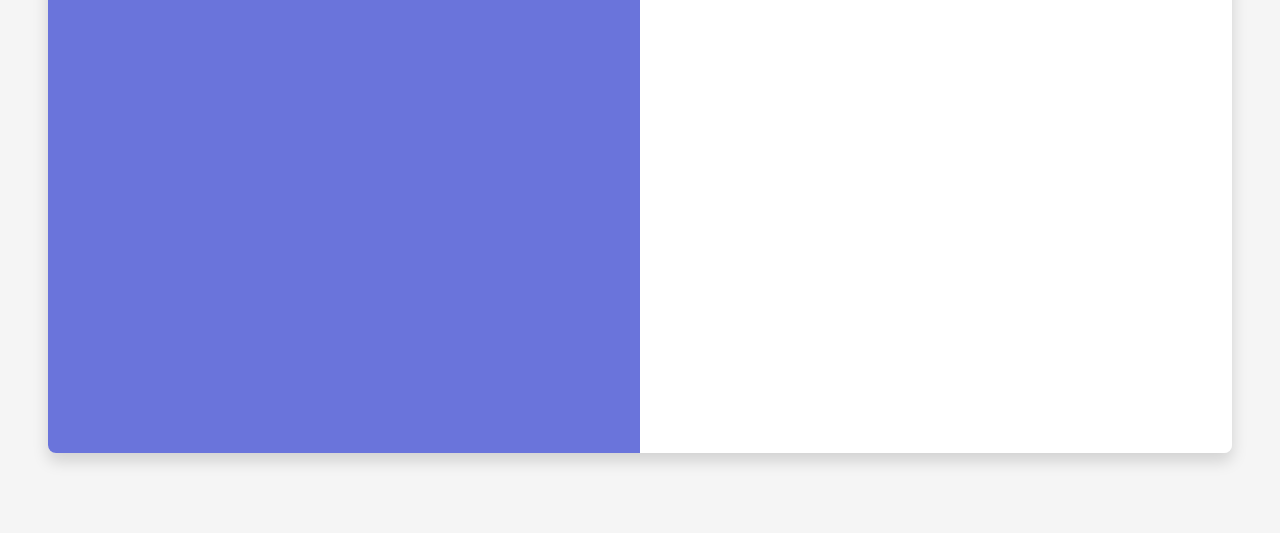
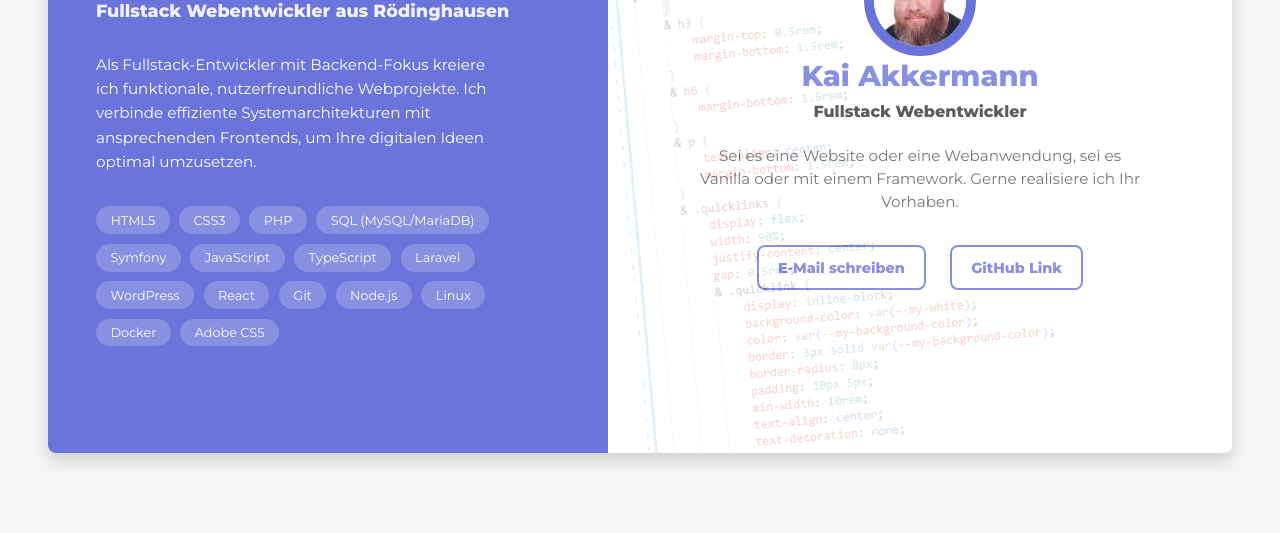
Before and after one commit to Kighlander1975/DBE_exercise_business_card_v2, a plain HTML site: page index.html in a window 1280 px wide. Shown: the part 267-800 px from the top of the page. Drawn offline with Linux system fonts and the light colour scheme.

Commit message:
Finished the project

```diff
--- a/index.html
+++ b/index.html
@@ -6,6 +6,7 @@
         <title>Meine Webseite</title>
         <link rel="stylesheet" href="ressources/css/base_settings.css" />
         <link rel="stylesheet" href="ressources/css/styles.css" />
+        <link rel="stylesheet" href="ressources/css/content.css" />
     </head>
     <body>
         <div class="container">
@@ -14,11 +15,61 @@
                 <div class="card card-secondary">
                     <div class="card-content">
                         <!-- Linker Teil (im Desktop) / Unterer Teil (im mobilen Layout) -->
+                        <h1>Hallo, ich bin<br>Kai Akkermann</h1>
+                        <h6>Fullstack Webentwickler aus Rödinghausen</h6>
+                        <p class="intro-text">
+                            Als Fullstack-Entwickler mit Backend-Fokus kreiere
+                            ich funktionale, nutzerfreundliche Webprojekte. Ich
+                            verbinde effiziente Systemarchitekturen mit
+                            ansprechenden Frontends, um Ihre digitalen Ideen
+                            optimal umzusetzen.
+                        </p>
+                        <ul class="tag-list">
+                            <li>HTML5</li>
+                            <li>CSS3</li>
+                            <li>PHP</li>
+                            <li>SQL (MySQL/MariaDB)</li>
+                            <li>Symfony</li>
+                            <li>JavaScript</li>
+                            <li>TypeScript</li>
+                            <li>Laravel</li>
+                            <li>WordPress</li>
+                            <li>React</li>
+                            <li>Git</li>
+                            <li>Node.js</li>
+                            <li>Linux</li>
+                            <li>Docker</li>
+                            <li>Adobe CS5</li>
+                        </ul>
                     </div>
                 </div>
                 <div class="card card-primary">
                     <div class="card-content">
-                        <!-- Rechter Teil (im Desktop) / Oberer Teil (im mobilen Layout) -->
+                        <img
+                            src="ressources/images/kighlander_picture.jpg"
+                            alt="Profilbild von Kai Akkermann"
+                        />
+                    </div>
+                    <h3>Kai Akkermann</h3>
+                    <h6>Fullstack Webentwickler</h6>
+                    <p>
+                        Sei es eine Website oder eine Webanwendung, sei es
+                        Vanilla oder mit einem Framework. Gerne realisiere ich
+                        Ihr Vorhaben.
+                    </p>
+                    <div class="quicklinks">
+                        <a
+                            class="quicklink"
+                            href="mailto:kai.akkermann@kighlander.de"
+                            target="_blank"
+                            >E-Mail schreiben</a
+                        >
+                        <a
+                            class="quicklink"
+                            href="https://github.com/Kighlander1975"
+                            target="_blank"
+                            >GitHub Link</a
+                        >
                     </div>
                 </div>
             </div>
--- a/ressources/css/base_settings.css
+++ b/ressources/css/base_settings.css
@@ -1,6 +1,6 @@
 /* Root variables - global settings */
 :root {
-    /* Font weights that can be used as classes */
+    /* Font weights */
     --font-weight-light: 300;
     --font-weight-normal: 400;
     --font-weight-bold: 800;
@@ -10,10 +10,12 @@
     font-size: 14px;
 
     /* Color definitions */
-    /* Text colors */
     --my-white: #fff;
     --my-black: #000;
     --my-gray: #5d5d5d;
+    --my-dark-gray: #333333;
+    --my-medium-gray: #555555;
+    --my-light-gray: #f5f5f5;
 
     /* Standard colors */
     --my-background-color: #6a74db;
@@ -23,6 +25,10 @@
     /* Transparent colors */
     --my-strong-transparent: rgba(255, 255, 255, 0.16);
     --my-light-transparent: rgba(255, 255, 255, 0.45);
+    --my-tag-background: rgba(255, 255, 255, 0.2);
+    --my-tag-shadow: rgba(255, 255, 255, 0.5);
+    --my-card-shadow: rgba(0, 0, 0, 0.1);
+    --my-cards-shadow: rgba(0, 0, 0, 0.15);
 }
 
 /* Reset and box model */
@@ -66,35 +72,18 @@
 }
 
 /* Typography base styles */
-b,
-strong {
+b, strong {
     font-weight: var(--font-weight-bold);
 }
 
 /* Font weight utility classes */
-.light {
-    font-weight: var(--font-weight-light);
-}
+.light { font-weight: var(--font-weight-light); }
+.normal { font-weight: var(--font-weight-normal); }
+.bold { font-weight: var(--font-weight-bold); }
+.bolder { font-weight: var(--font-weight-bolder); }
 
-.normal {
-    font-weight: var(--font-weight-normal);
-}
-
-.bold {
-    font-weight: var(--font-weight-bold);
-}
-
-.bolder {
-    font-weight: var(--font-weight-bolder);
-}
-
-/* Heading styles - mobile first with smaller sizes */
-h1,
-h2,
-h3,
-h4,
-h5,
-h6 {
+/* Heading styles - mobile first */
+h1, h2, h3, h4, h5, h6 {
     margin-bottom: 0.5em;
     font-weight: var(--font-weight-bold);
     line-height: 1.2;
@@ -104,40 +93,24 @@ h1 {
     font-size: 1.8rem;
     font-weight: var(--font-weight-bolder);
 }
-
-h2 {
-    font-size: 1.5rem;
-}
-
-h3 {
-    font-size: 1.3rem;
-}
-
-h4 {
-    font-size: 1.2rem;
-}
-
-h5 {
-    font-size: 1.1rem;
-}
-
-h6 {
-    font-size: 1rem;
-}
+h2 { font-size: 1.5rem; }
+h3 { font-size: 1.3rem; }
+h4 { font-size: 1.2rem; }
+h5 { font-size: 1.1rem; }
+h6 { font-size: 1rem; }
 
 /* Layout structure */
-html,
-body {
+html, body {
     height: 100%;
-    overflow-x: hidden; /* Allow vertical scrolling but prevent horizontal */
+    overflow-x: hidden;
     overflow-y: auto;
 }
 
 body {
     font-family: "Montserrat", sans-serif;
     font-weight: var(--font-weight-normal);
-    background-color: #f5f5f5;
-    padding: 0.5rem; /* Add some padding for mobile */
+    background-color: var(--my-light-gray);
+    padding: 0.5rem;
 }
 
 /* Images should be responsive by default */
@@ -148,63 +121,25 @@ img {
 
 /* Tablet breakpoint */
 @media (min-width: 481px) {
-    :root {
-        font-size: 15px; /* Increase base font size for tablets */
-    }
+    :root { font-size: 15px; }
 
-    h1 {
-        font-size: 2rem;
-    }
+    h1 { font-size: 2rem; }
+    h2 { font-size: 1.7rem; }
+    h3 { font-size: 1.5rem; }
+    h4 { font-size: 1.3rem; }
 
-    h2 {
-        font-size: 1.7rem;
-    }
-
-    h3 {
-        font-size: 1.5rem;
-    }
-
-    h4 {
-        font-size: 1.3rem;
-    }
-
-    body {
-        padding: 0.75rem;
-    }
+    body { padding: 0.75rem; }
 }
 
 /* Desktop breakpoint */
 @media (min-width: 926px) {
-    :root {
-        font-size: 16px; /* Full base font size for desktops */
-    }
+    :root { font-size: 16px; }
 
-    h1 {
-        font-size: 2.5rem;
-    }
+    h1 { font-size: 2.5rem; }
+    h2 { font-size: 2rem; }
+    h3 { font-size: 1.75rem; }
+    h4 { font-size: 1.5rem; }
+    h5 { font-size: 1.25rem; }
 
-    h2 {
-        font-size: 2rem;
-    }
-
-    h3 {
-        font-size: 1.75rem;
-    }
-
-    h4 {
-        font-size: 1.5rem;
-    }
-
-    h5 {
-        font-size: 1.25rem;
-    }
-
-    body {
-        padding: 1rem;
-    }
+    body { padding: 1rem; }
 }
-
-/* Specific desktop breakpoint for our layout (1024px) */
-@media (min-width: 1024px) {
-    /* No specific base settings needed at this breakpoint - layout handled in styles.css */
-}
--- /dev/null
+++ b/ressources/css/content.css
@@ -0,0 +1,324 @@
+/* Card content styling */
+
+/* Common styles for both cards */
+.card-content {
+  display: flex;
+  flex-direction: column;
+  margin: 0;
+  padding: 0;
+}
+
+/* Left (blue) card */
+.card-secondary .card-content {
+  align-items: center;
+  justify-content: center;
+  text-align: center;
+}
+
+/* Typography for left card */
+.card-secondary h1 {
+  font-size: 1.7rem;
+  font-weight: 700;
+  margin-bottom: 1rem;
+  line-height: 1.2;
+  text-align: center;
+  width: 100%;
+  max-width: 90%;
+  word-wrap: break-word;
+  hyphens: auto;
+  padding: 0 0.5rem;
+}
+
+.card-secondary h6 {
+  font-size: 1rem;
+  font-weight: 700;
+  margin-bottom: 1.2rem;
+  opacity: 0.9;
+  text-align: center;
+  width: 100%;
+}
+
+.card-secondary .intro-text {
+  font-size: 0.85rem;
+  line-height: 1.5;
+  margin-bottom: 2rem;
+  max-width: 90%;
+  text-align: center;
+  width: 100%;
+}
+
+/* Tag list - Mobile */
+.card-secondary .tag-list {
+  display: flex;
+  flex-wrap: wrap;
+  gap: 0.5rem;
+  justify-content: flex-start;
+  list-style: none;
+  padding: 0;
+  margin: 0;
+  width: 90%;
+}
+
+/* Tag buttons - Mobile */
+.card-secondary .tag-list li {
+  background-color: var(--my-tag-background);
+  border-radius: 0.9rem;
+  color: var(--my-white);
+  font-size: 0.7rem;
+  padding: 0.3rem 0.7rem;
+  display: inline-block;
+  font-weight: 500;
+  transition: all 0.2s ease-in-out;
+  position: relative;
+}
+
+/* Hover effect for tags */
+.card-secondary .tag-list li:hover {
+  background-color: var(--my-white);
+  color: var(--my-black);
+  z-index: 1;
+  cursor: default;
+}
+
+/* Right (white) card - Mobile */
+.card-primary {
+  display: flex;
+  flex-direction: column;
+  align-items: center;
+  justify-content: center;
+  text-align: center;
+  padding: 2rem 1rem;
+}
+
+.card-primary .card-content {
+  width: 100%;
+  display: flex;
+  align-items: center;
+  justify-content: center;
+  margin: 0;
+  padding: 0;
+  height: auto;
+}
+
+/* Profile image - circular with border */
+.card-primary img {
+  width: 40%;
+  max-width: 200px; /* Maximum size to prevent overflow */
+  aspect-ratio: 1/1;
+  border-radius: 50%;
+  border: 10px solid var(--my-background-color);
+  object-fit: cover;
+  object-position: center 15%;
+  margin: 0;
+  display: block;
+}
+
+/* Typography for right card */
+.card-primary h3 {
+  font-size: 1.5rem;
+  font-weight: 700;
+  margin-bottom: 0.5rem;
+  color: var(--my-background-color);
+  margin-top: 0.2rem;
+  padding-top: 0;
+}
+
+.card-primary h6 {
+  font-size: 0.9rem;
+  font-weight: 600;
+  margin-bottom: 1rem;
+  color: var(--my-dark-gray);
+}
+
+.card-primary p {
+  font-size: 0.85rem;
+  line-height: 1.5;
+  margin-bottom: 1.5rem;
+  max-width: 90%;
+  color: var(--my-medium-gray);
+}
+
+/* Quicklinks container */
+.quicklinks {
+  display: flex;
+  flex-direction: row;
+  gap: 1rem;
+  justify-content: center;
+  width: 100%;
+  margin-bottom: 2rem;
+}
+
+/* Quicklink buttons */
+.quicklink {
+  display: inline-block;
+  padding: 0.6rem 1rem;
+  border: 2px solid var(--my-background-color);
+  border-radius: 0.5rem;
+  color: var(--my-background-color);
+  font-size: 0.8rem;
+  font-weight: 600;
+  text-decoration: none;
+  transition: all 0.3s ease;
+  text-align: center;
+}
+
+.quicklink:hover {
+  background-color: var(--my-background-color);
+  color: var(--my-white);
+}
+
+/* iPhone SE and other small devices */
+@media (max-width: 375px) {
+  .card-secondary h1 {
+    font-size: 1.5rem;
+    padding: 0 0.7rem;
+    max-width: 95%;
+  }
+}
+
+/* Landscape mode for small devices */
+@media (max-width: 896px) and (orientation: landscape) {
+  .card-primary img {
+    width: 25%; /* Smaller image for landscape phones */
+    max-width: 120px;
+    border-width: 6px; /* Thinner border */
+  }
+
+  .card-primary h3 {
+    font-size: 1.3rem;
+    margin-top: 0.1rem;
+  }
+
+  .card-primary h6 {
+    font-size: 0.8rem;
+    margin-bottom: 0.5rem;
+  }
+
+  .card-primary p {
+    font-size: 0.8rem;
+    margin-bottom: 1rem;
+  }
+
+  .quicklinks {
+    gap: 0.8rem;
+    margin-bottom: 1rem;
+  }
+
+  .quicklink {
+    padding: 0.4rem 0.8rem;
+    font-size: 0.75rem;
+  }
+}
+
+/* Desktop layout */
+@media (min-width: 1024px) {
+  .card-secondary .card-content {
+    align-items: flex-start;
+    text-align: left;
+    justify-content: center;
+    padding-left: 3rem;
+  }
+
+  .card-secondary h1 {
+    font-size: 2.5rem;
+    text-align: left;
+    max-width: 100%;
+    padding: 0;
+    hyphens: manual;
+  }
+
+  .card-secondary h6 {
+    font-size: 1.1rem;
+    font-weight: 700;
+    margin-bottom: 2rem;
+    text-align: left;
+  }
+
+  .card-secondary .intro-text {
+    font-size: 0.95rem;
+    line-height: 1.6;
+    max-width: 80%;
+    text-align: left;
+  }
+
+  /* Tag list - Desktop */
+  .card-secondary .tag-list {
+    gap: 0.6rem;
+    width: 80%;
+    position: relative;
+  }
+
+  /* Tag buttons - Desktop */
+  .card-secondary .tag-list li {
+    border-radius: 1rem;
+    font-size: 0.8rem;
+    padding: 0.4rem 0.9rem;
+    transition: all 0.25s ease-out;
+    box-shadow: 0 0 0 rgba(255, 255, 255, 0);
+  }
+
+  /* Enhanced hover effect - Desktop */
+  .card-secondary .tag-list li:hover {
+    z-index: 10;
+    box-shadow: 0 0 10px var(--my-tag-shadow);
+    font-weight: 600;
+  }
+
+  /* Pseudo-element for hover effect */
+  .card-secondary .tag-list li::after {
+    content: "";
+    position: absolute;
+    top: 0;
+    left: 0;
+    right: 0;
+    bottom: 0;
+    background-color: transparent;
+    border-radius: inherit;
+    z-index: -1;
+    transition: transform 0.25s ease-out;
+    transform-origin: center;
+  }
+
+  .card-secondary .tag-list li:hover::after {
+    transform: scale(1.08);
+  }
+
+  /* Right card - Desktop */
+  .card-primary {
+    padding: 3rem 2rem;
+  }
+
+  .card-primary img {
+    width: 20%;
+    max-width: 220px; /* Maximum size for desktop */
+    margin-top: 3rem;
+    margin-bottom: 0;
+  }
+
+  .card-primary h3 {
+    font-size: 1.8rem;
+    margin-top: 0.2rem;
+  }
+
+  .card-primary h6 {
+    font-size: 1rem;
+    margin-bottom: 1.5rem;
+  }
+
+  .card-primary p {
+    font-size: 0.95rem;
+    max-width: 80%;
+    margin-bottom: 2rem;
+  }
+
+  /* Quicklinks - Desktop */
+  .quicklinks {
+    gap: 1.5rem;
+    margin-bottom: 3rem;
+  }
+
+  .quicklink {
+    padding: 0.7rem 1.2rem;
+    font-size: 0.9rem;
+  }
+}
--- a/ressources/css/styles.css
+++ b/ressources/css/styles.css
@@ -12,10 +12,10 @@
 /* Card styling for mobile */
 .card {
   border-radius: 8px;
-  box-shadow: 0 4px 8px rgba(0, 0, 0, 0.1);
+  box-shadow: 0 4px 8px var(--my-card-shadow);
   overflow: hidden;
-  margin-bottom: 2.5rem; /* Space between cards in mobile layout */
-  height: 80vh; /* Card height is 80% of viewport height in mobile layout */
+  margin-bottom: 2.5rem;
+  height: 80vh;
 }
 
 .card-content {
@@ -25,51 +25,124 @@
   flex-direction: column;
 }
 
-/* Primary card (top in mobile layout) - white */
+/* Primary card (white) - first in mobile layout */
 .card-primary {
   background-color: var(--my-white);
+  position: relative;
+  overflow: hidden;
+  order: 1;
 }
 
-/* Secondary card (bottom in mobile layout) - blue */
-.card-secondary {
-  background-color: #6a74db; /* The desired background color */
-  color: var(--my-white); /* White text for better contrast */
+/* Background image for primary card */
+.card-primary::before {
+  content: "";
+  position: absolute;
+  top: 0;
+  right: 0;
+  width: 100%;
+  height: 100%;
+  background-image: url("../images/background-rightcard.png");
+  background-size: cover;
+  background-position: center;
+  opacity: 0.2;
+  transform: rotate(-5deg) scale(1.2) translateX(10%);
+  z-index: 0;
+  pointer-events: none;
 }
 
-/* Desktop layout (from 1024px) */
-@media (min-width: 1024px) {
+/* Ensure content stays above the background */
+.card-primary .card-content {
+  position: relative;
+  z-index: 1;
+}
+
+/* Secondary card (blue) - second in mobile layout */
+.card-secondary {
+  background-color: var(--my-background-color);
+  color: var(--my-white);
+  order: 2;
+}
+
+/* Mobile layout requires flex container */
+.cards-wrapper {
+  display: flex;
+  flex-direction: column;
+  width: 100%;
+}
+
+/* Landscape mode for small devices (phones) */
+@media (max-width: 926px) and (orientation: landscape) {
+  .card {
+    height: 120vh; /* Increased height for better content display */
+  }
+
+  .card-content {
+    padding: 1rem; /* Reduced padding */
+  }
+
+  /* Adjust container for better fit */
   .container {
-    padding: 2rem; /* Padding from viewport edge */
-    height: calc(100vh - 4rem); /* Full height minus padding */
+    padding: 0.5rem;
+    height: auto;
+    min-height: 100vh;
+  }
+}
+
+/* Desktop layout - ONLY FOR LANDSCAPE ORIENTATION OR LARGE SCREENS */
+@media (min-width: 1024px) and (orientation: landscape), (min-width: 1200px) {
+  .container {
+    padding: 2rem;
+    height: calc(100vh - 4rem);
   }
 
   /* Wrapper for cards in desktop layout */
   .cards-wrapper {
-    display: flex;
-    width: 100%;
+    flex-direction: row;
     height: 100%;
-    box-shadow: 0 8px 16px rgba(0, 0, 0, 0.15);
+    box-shadow: 0 8px 16px var(--my-cards-shadow);
     border-radius: 8px;
     overflow: hidden;
   }
 
   .card {
-    height: 100%; /* Full height of container */
-    margin-bottom: 0; /* No bottom margin in desktop layout */
-    flex: 1; /* Both cards take equal space */
-    box-shadow: none; /* No shadow for individual cards */
-    border-radius: 0; /* No rounded corners for individual cards */
+    height: 100%;
+    margin-bottom: 0;
+    flex: 1;
+    box-shadow: none;
+    border-radius: 0;
   }
 
+  /* Reset order for desktop layout */
+  .card-primary { order: 2; }
+  .card-secondary { order: 1; }
+
   /* Larger inner padding for desktop */
-  .card-content {
-    padding: 2.5rem;
+  .card-content { padding: 2.5rem; }
+}
+
+/* Portrait mode for tablets (including iPad Pro) - keep mobile layout */
+@media (min-width: 768px) and (max-width: 1199px) and (orientation: portrait) {
+  .container {
+    padding: 1.5rem;
   }
+
+  .card {
+    height: 45vh; /* Shorter cards for portrait tablets */
+    margin-bottom: 1.5rem;
+  }
+
+  /* Keep the mobile layout structure */
+  .cards-wrapper {
+    flex-direction: column;
+  }
+
+  .card-primary { order: 1; }
+  .card-secondary { order: 2; }
 }
 
 /* Additional improvements for larger screens */
 @media (min-width: 1440px) {
   .container {
-    max-width: 1400px; /* Maximum width for very large screens */
+    max-width: 1400px;
   }
 }
```
